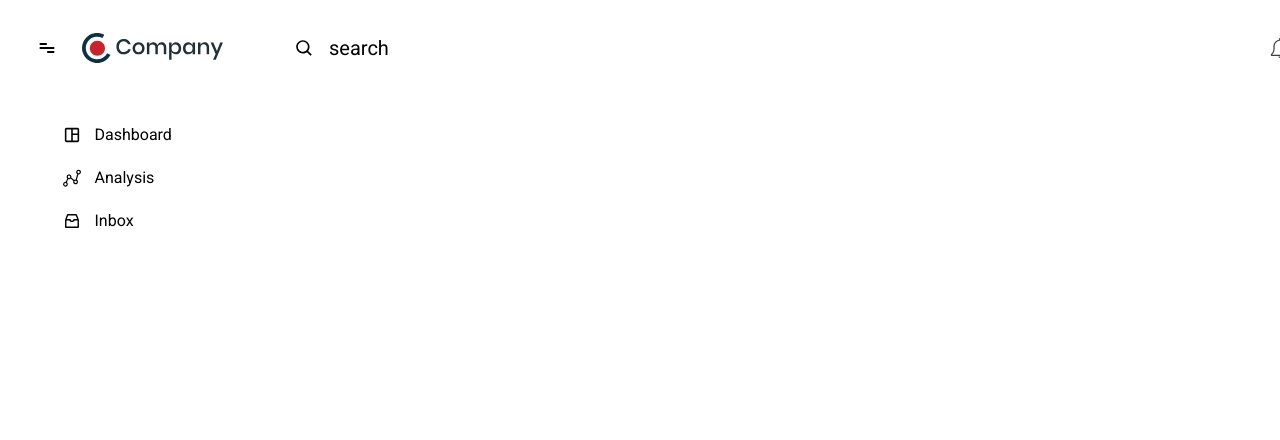
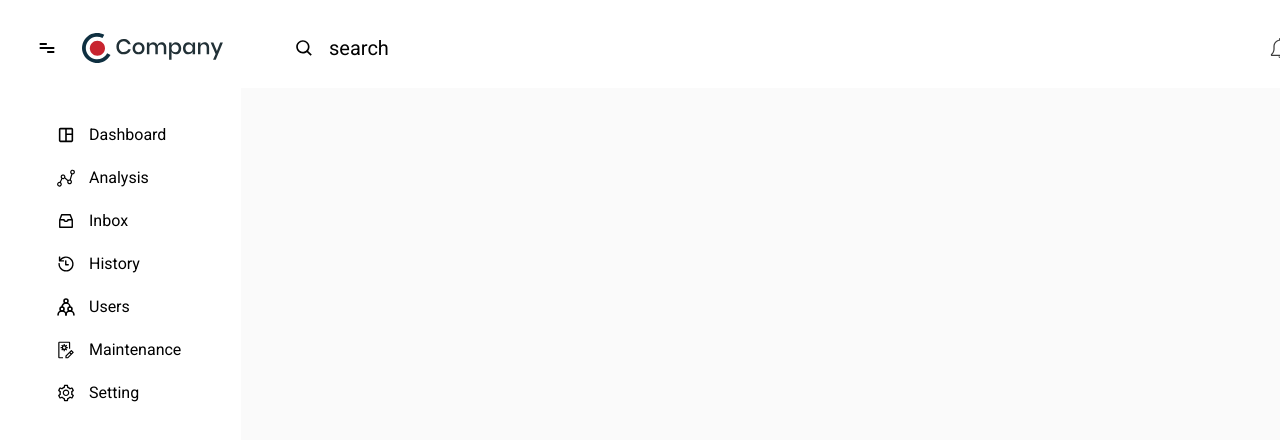
Before and after one commit to varshil1642/HTML-Training-Assignment, a plain HTML site: page dashboard.html in a window 1280 px wide. Shown: the top 440 px of the page. Drawn offline with Linux system fonts and the light colour scheme.

Commit message:
Modified assignment-1

```diff
--- a/css/styledashboard.css
+++ b/css/styledashboard.css
@@ -1,6 +1,13 @@
 @import url('https://fonts.googleapis.com/css2?family=Roboto:wght@100;300;400;500;700;900&display=swap');
 
+html{
+    height: 100%;
+    width: 100%;
+}
+
 body{
+    height: 100%;
+    width: 100%;
     font-family: Roboto, sans-serif;
 }
 
@@ -59,13 +66,26 @@ body{
     height: 18px;
 }
 
+.dashboardBody{
+    background-color: #FAFAFA;
+    width: 100%;
+    height: 100%;
+}
+
+.dashboard{
+    display: flex;
+    flex-direction: row;
+    height: 100%;
+    width: 100%;
+}
+
 .sideNav{
     display: flex;
     flex-direction: column;
-    width: 210px;
-    height: auto;
+    height: 100%;
     align-items: center;
-    padding-left: 22px;
+    padding-left: 30px;
+    padding-right: 20px;
     padding-top: 25px;
 }
 
@@ -80,6 +100,7 @@ body{
     align-items: center;
     height: 43px;
     width: 183px;
+    border-radius: 5px;
 }
 
 .dashboardIcon{
@@ -95,6 +116,7 @@ body{
     align-items: center;
     height: 43px;
     width: 183px;
+    border-radius: 5px;
 }
 
 .analysisIcon{
@@ -110,6 +132,7 @@ body{
     align-items: center;
     height: 43px;
     width: 183px;
+    border-radius: 5px;
 }
 
 .inboxIcon{
@@ -118,3 +141,96 @@ body{
     height: 20px;
     width: 20px;
 }
+
+.historyLink{
+    display: flex;
+    flex-direction: row;
+    align-items: center;
+    height: 43px;
+    width: 183px;
+    border-radius: 5px;
+}
+
+.historyIcon{
+    margin-left: 18px;
+    margin-right: 13px;
+    height: 20px;
+    width: 20px;
+}
+
+.usersLink{
+    display: flex;
+    flex-direction: row;
+    align-items: center;
+    height: 43px;
+    width: 183px;
+    border-radius: 5px;
+}
+
+.usersIcon{
+    margin-left: 18px;
+    margin-right: 13px;
+    height: 20px;
+    width: 20px;
+}
+
+.maintenanceLink{
+    display: flex;
+    flex-direction: row;
+    align-items: center;
+    height: 43px;
+    width: 183px;
+    border-radius: 5px;
+}
+
+.maintenanceIcon{
+    margin-left: 18px;
+    margin-right: 13px;
+    height: 20px;
+    width: 20px;
+}
+
+.settingLink{
+    display: flex;
+    flex-direction: row;
+    align-items: center;
+    height: 43px;
+    width: 183px;
+    border-radius: 5px;
+}
+
+.settingIcon{
+    margin-left: 18px;
+    margin-right: 13px;
+    height: 20px;
+    width: 20px;
+}
+
+.dashboardLink:hover{
+    background-color: #FFF3F4;
+    color: #C8242F;
+}
+.analysisLink:hover{
+    background-color: #FFF3F4;
+    color: #C8242F;
+}
+.inboxLink:hover{
+    background-color: #FFF3F4;
+    color: #C8242F;
+}
+.historyLink:hover{
+    background-color: #FFF3F4;
+    color: #C8242F;
+}
+.usersLink:hover{
+    background-color: #FFF3F4;
+    color: #C8242F;
+}
+.maintenanceLink:hover{
+    background-color: #FFF3F4;
+    color: #C8242F;
+}
+.settingLink:hover{
+    background-color: #FFF3F4;
+    color: #C8242F;
+}
--- a/css/stylelogin.css
+++ b/css/stylelogin.css
@@ -1,14 +1,31 @@
 @import url('https://fonts.googleapis.com/css2?family=Roboto:wght@100;300;400;500;700;900&display=swap');
 
+html{
+    height: 100%;
+    width: 100%;
+}
+
 body{
+    height: 100%;
+    width: 100%;
     background-color: #FAFAFA;
     font-family: Roboto, sans-serif;
 }
 
+p{
+    margin: 0px;
+}
+
+.mainContainer{
+    display: flex;
+    flex-direction: row;
+    height: 100%;
+    width: 100%;
+    align-items: center;
+}
+
 .circularImg{
-    position: absolute;
-    top: 72px;
-    left: 166px;
+    margin-left: 166px;
     height: 576px;
     width: 576px;
     box-shadow: 0px 4px 31px #0000000A;
@@ -17,53 +34,45 @@ body{
 }
 
 .circularImg img{
-    width: 100%;
-    height: 100%;
     border-radius: 50%;
 }
 
+.loginForm{
+    display: flex;
+    flex-direction: column;
+    height: 100%;
+    width: 100%;
+    margin-left: 164px;
+    justify-content: center;
+}
+
 .logoImg{
-    position: absolute;
-    top: 106px;
-    left: 906px;
     width: 272px;
     height: 58px;
 }
 
 .headingQuote{
-    position: absolute;
-    top: 183px;
-    left: 905px;
-    width: 500px;
-    height: 100px;
-    text-align: left;
     font-size: 40px;
     font-weight: 300;
-    letter-spacing: 0px;
     color: #3E3E3E;
-    opacity: 1;
+    margin-top: 20px;
+    width: 500px;
 }
 
-.redText{
+.headingQuote span{
     font-weight: 900;
     color: #C8242F;
 }
 
 .loginTitle{
-    position: absolute;
-    top: 315px;
-    left: 904px;
-    text-align: left;
     font-weight: 400;
     font-size: 25px;
     color: #3E3E3E;
+    margin-top: 32px;
 }
 
 .formBody{
     margin-top: 24px;
-    top: 372px;
-    left: 907px;
-    position: absolute;
     display: flex;
     flex-direction: column;
 }
@@ -73,6 +82,8 @@ body{
     height: 49px;
     border: 1px solid #ADADAD;
     border-radius: 5px 5px 5px 5px;
+    font-size: 15px;
+    padding-left: 15px;
 }
 
 .inputPass{
@@ -81,10 +92,11 @@ body{
     height: 49px;
     border: 1px solid #ADADAD;
     border-radius: 5px 5px 5px 5px;
+    font-size: 15px;
+    padding-left: 15px;
 }
 
 ::placeholder{
-    padding-left: 15px;
     font-weight: 400;
     font-size: 15px;
 }
@@ -92,7 +104,6 @@ body{
 .submitBtn{
     width: 138px;
     height: 45px;
-    margin-top: 31px;
     background-color: #C8242F;
     border: 0px;
     border-radius: 23px 23px 23px 23px;
@@ -104,13 +115,14 @@ body{
 .formFooter{
     display: flex;
     flex-direction: row;
+    margin-top: 31px;
+    align-items: center;
 }
 
 .formFooter a{
     font-size: 15px;
     color: #ADADAD;
     font-weight: 400;
-    margin-top: 43px;
     margin-left: 171px;
     text-decoration: none;
 }
--- a/dashboard.html
+++ b/dashboard.html
@@ -21,6 +21,8 @@
 
         </div>
 
+        <div class="dashboard">
+
             <div class="sideNav">
 
                 <div class="dashboardLink">
@@ -38,25 +40,31 @@
                     <p class="inboxTitle">Inbox</p>
                 </div>
 
-            <!-- <div class="dashboardLink">
-                <img class="dashboardIcon" src="images/dashboard-default.svg">
-                <p class="dashboardTitle">Dashboard</p>
+                <div class="historyLink">
+                    <img class="historyIcon" src="images/clock-default.svg">
+                    <p class="historyTitle">History</p>
                 </div>
 
-            <div class="dashboardLink">
-                <img class="dashboardIcon" src="images/dashboard-default.svg">
-                <p class="dashboardTitle">Dashboard</p>
+                <div class="usersLink">
+                    <img class="usersIcon" src="images/user-default.svg">
+                    <p class="usersTitle">Users</p>
                 </div>
 
-            <div class="dashboardLink">
-                <img class="dashboardIcon" src="images/dashboard-default.svg">
-                <p class="dashboardTitle">Dashboard</p>
+                <div class="maintenanceLink">
+                    <img class="maintenanceIcon" src="images/maintenance-default.svg">
+                    <p class="maintenanceTitle">Maintenance</p>
                 </div>
 
-            <div class="dashboardLink">
-                <img class="dashboardIcon" src="images/dashboard-default.svg">
-                <p class="dashboardTitle">Dashboard</p>
-            </div> -->
+                <div class="settingLink">
+                    <img class="settingIcon" src="images/setting-default.svg">
+                    <p class="settingTitle">Setting</p>
+                </div>
+
+            </div>
+
+            <div class="dashboardBody">
+
+            </div>
 
         </div>
 
```
Also changed, not shown: index.html (+8 -13 lines). Lines whose indentation alone changed are shown as unchanged.
